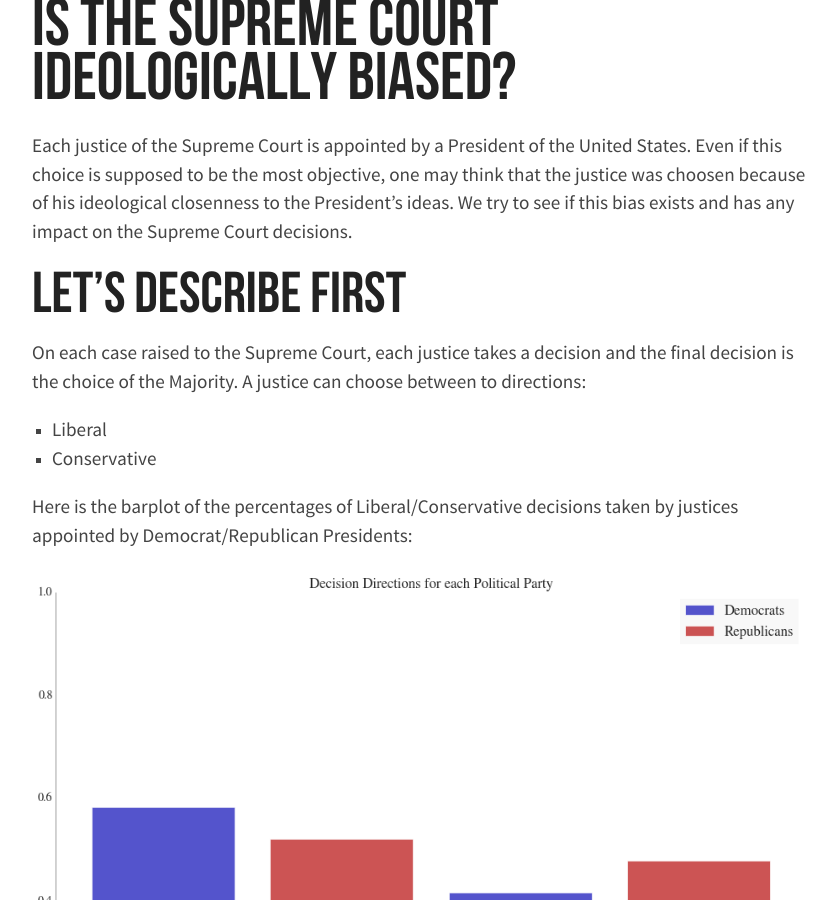
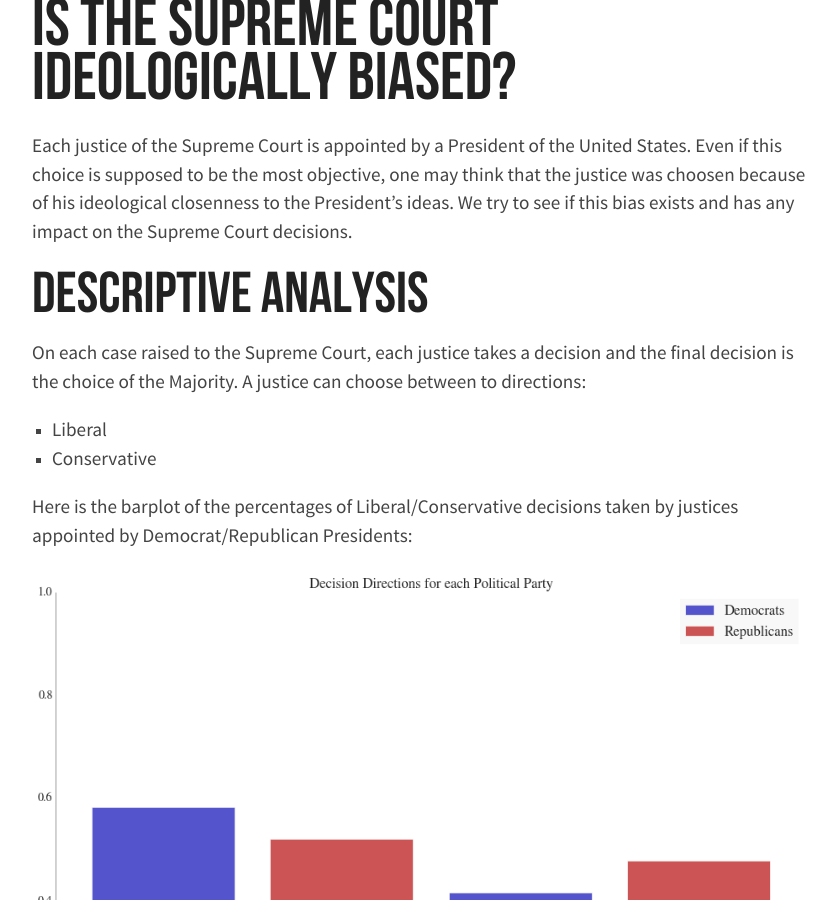
Before and after one commit to pjbull/benchmarked, a Jekyll site: the page built from preds.md, in a window 1280 px wide and 900 px high, scrolled down 390 px. Shown: the whole window, without its empty margins (218-1054 px from the left). Built offline with Jekyll 4.4.1, drawn with Linux system fonts in a browser that asks for light colours; some web fonts are replaced.

Commit message:
Seventh Update

```diff
--- a/preds.md
+++ b/preds.md
@@ -10,7 +10,7 @@ layout: default
 Each justice of the Supreme Court is appointed by a President of the United States. Even if this choice is supposed to be the most objective, one may think that the justice was choosen because of his ideological
 closenness to the President's ideas. We try to see if this bias exists and has any impact on the Supreme Court decisions.
 
-###Let's describe first
+###Descriptive Analysis
 
 On each case raised to the Supreme Court, each justice takes a decision and the final decision is the choice of the Majority. A justice can choose between to directions:
 
```
